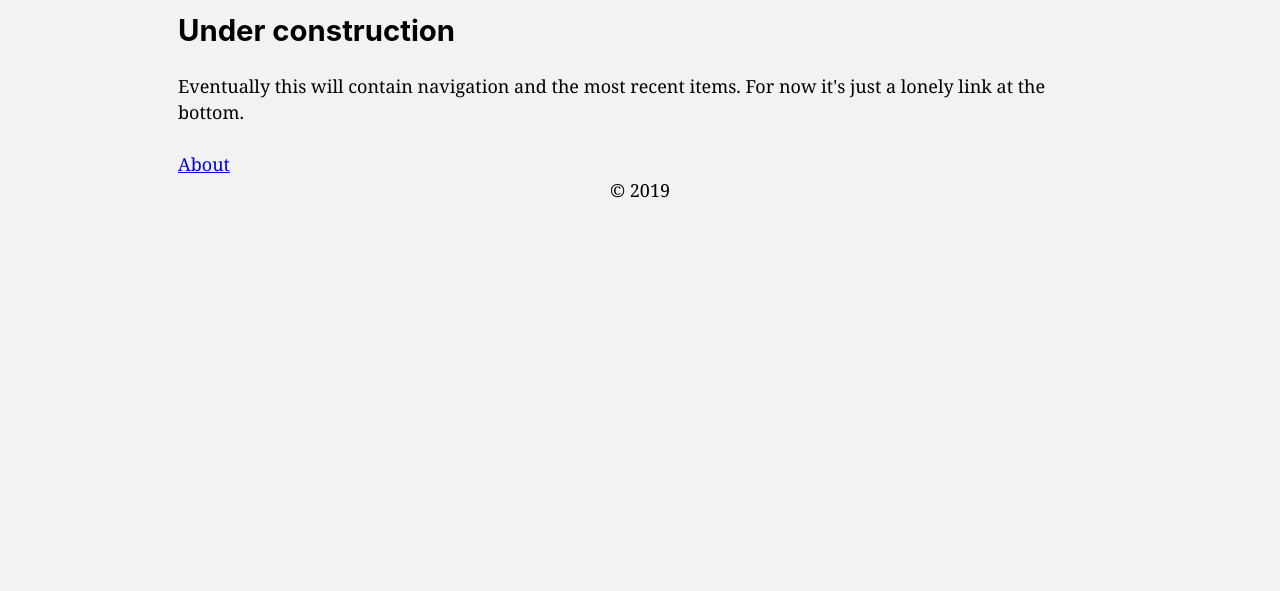
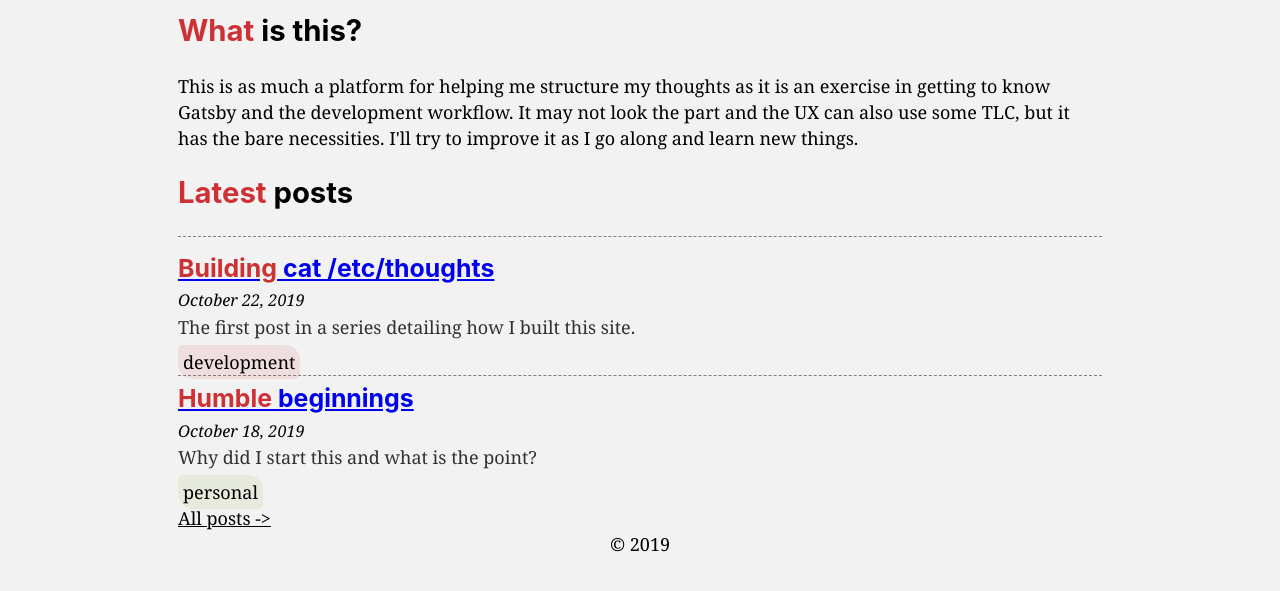
Before and after one commit to Thomasvdam/thomasvdam.github.io, a Gatsby site: page / in a window 1280 px wide. Shown: the part 119-710 px from the top of the page. Built offline with nearby package versions, Linux system fonts and the light colour scheme; Gatsby itself is replaced by a stand-in of ours.

Commit message:
feat: Add a super basic landing page

```diff
--- a/src/pages/about.tsx
+++ b/src/pages/about.tsx
@@ -8,7 +8,7 @@ import SEO from '~/components/seo';
 import InfoBlock from '~/components/infoBlock/infoBlock';
 import FirstWordHighlight from '~/components/firstWordHighlight/firstWordHighlight';
 
-const IndexPage = () => (
+const AboutPage = () => (
   <Layout>
     <SEO title="About me" />
     <h2><FirstWordHighlight>About me</FirstWordHighlight></h2>
@@ -111,4 +111,4 @@ const IndexPage = () => (
   </Layout>
 );
 
-export default IndexPage;
+export default AboutPage;
--- /dev/null
+++ b/src/pages/index.module.scss
@@ -0,0 +1,11 @@
+@import '../styles/variables';
+
+:local {
+    .link {
+        color: get-colour('text', 'content');
+
+        &-container {
+            text-align: center;
+        }
+    }
+}
--- a/src/pages/index.tsx
+++ b/src/pages/index.tsx
@@ -1,17 +1,54 @@
 import React from 'react';
-import { Link } from 'gatsby';
+import { graphql, useStaticQuery, Link } from 'gatsby';
+import $ from './index.module.scss';
 
 import Layout from '~/components/layout/layout';
-import Image from '~/components/image';
 import SEO from '~/components/seo';
+import FirstWordHighlight from '~/components/firstWordHighlight/firstWordHighlight';
+import PostListing from '~/components/postListing/postListing';
 
-const IndexPage = () => (
-  <Layout>
-    <SEO title="Home" />
-    <h2>Under construction</h2>
-    <p>Eventually this will contain navigation and the most recent items. For now it's just a lonely link at the bottom.</p>
-    <Link to="/about">About</Link>
-  </Layout>
-);
+const LandingPage = () => {
+    const data = useStaticQuery(
+        graphql`
+            query {
+                allMarkdownRemark(
+                sort: { fields: [frontmatter___date], order: DESC }
+                limit: 5
+            ) {
+                edges {
+                node {
+                    fields {
+                    slug
+                    }
+                    frontmatter {
+                    date(formatString: "MMMM DD, YYYY")
+                    title
+                    categories
+                    subject
+                    }
+                }
+                }
+            }
+        }`);
 
-export default IndexPage;
+    const { allMarkdownRemark: { edges } } = data;
+
+    return (
+        <Layout>
+            <SEO title="Home" />
+            <h2><FirstWordHighlight>What is this?</FirstWordHighlight></h2>
+            <p>
+                This is as much a platform for helping me structure my thoughts as it is an exercise in getting to know
+                Gatsby and the development workflow. It may not look the part and the UX can also use some TLC, but it
+                has the bare necessities. I'll try to improve it as I go along and learn new things.
+            </p>
+            <h2><FirstWordHighlight>Latest posts</FirstWordHighlight></h2>
+            <PostListing edges={edges} from="/"></PostListing>
+            <div className={$.linkContainer}>
+                <Link className={$.link} to="/category/all">All posts -&gt;</Link>
+            </div>
+        </Layout>
+    );
+};
+
+export default LandingPage;
```
Also changed, not shown: README.md.
